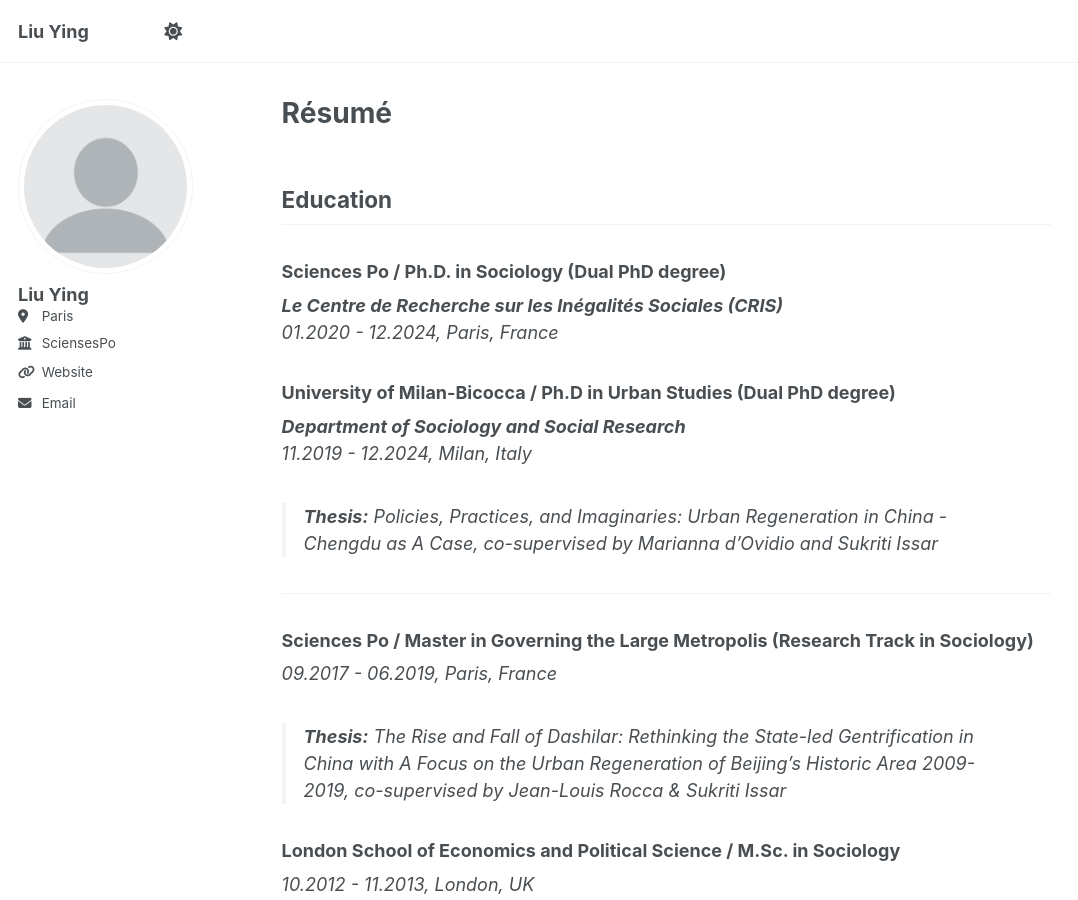
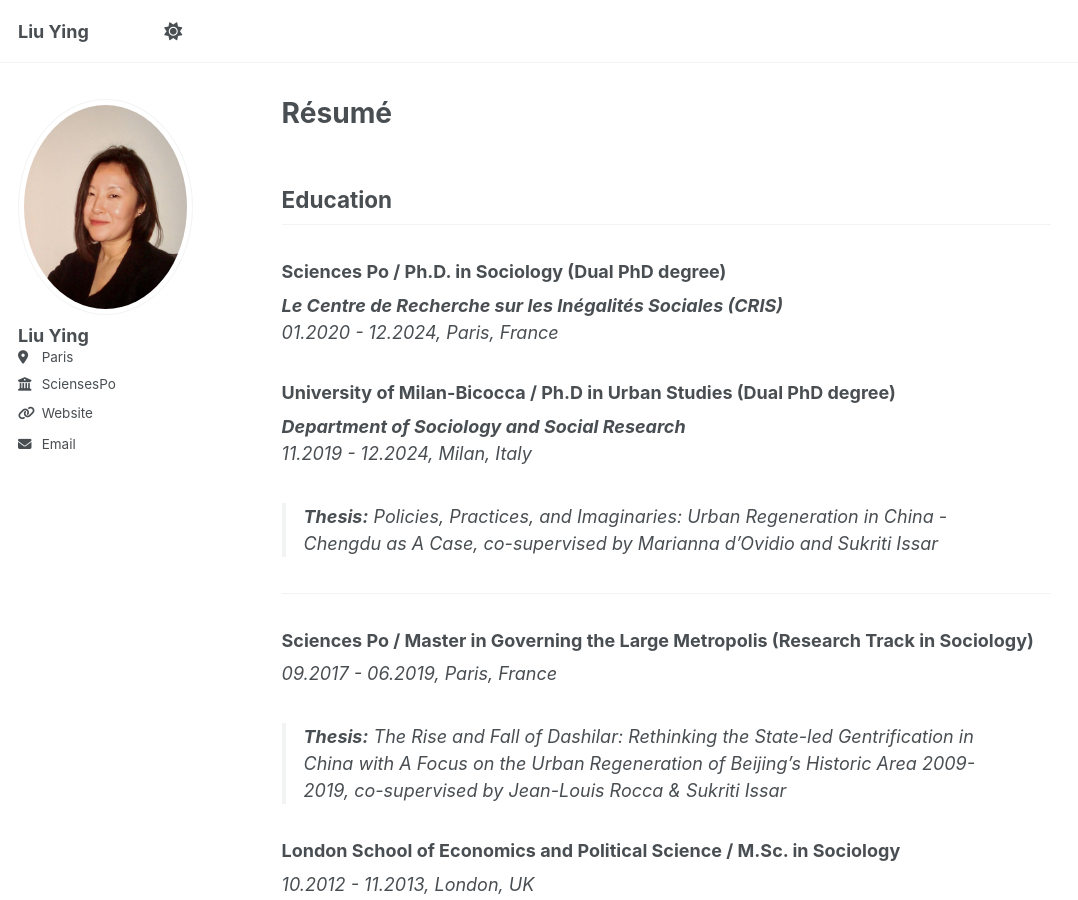
Before and after one commit to realdameiniu/realdameiniu.github.io, a Jekyll site: the page built from _pages/about.md, in a window 1280 px wide and 900 px high. Shown: the whole window, without its empty margins (0-1078 px from the left). Built offline with Jekyll 4.4.1, drawn with Linux system fonts in a browser that asks for light colours; a script that is not in the unit is left out.

Commit message:
Update _config.yml

```diff
--- a/_config.yml
+++ b/_config.yml
@@ -22,7 +22,7 @@ repository               : "academicpages/academicpages.github.io"
 #               Additional customization can be done by editing /_includes/author-profile.html
 author:
   # Biographic information
-  avatar           : "profile.png"
+  avatar           : "profile_photo.JPG"
   name             : "Liu Ying"
   pronouns         : # example: "she/her"
   bio              : # "Short biography for the left-hand sidebar"
```
